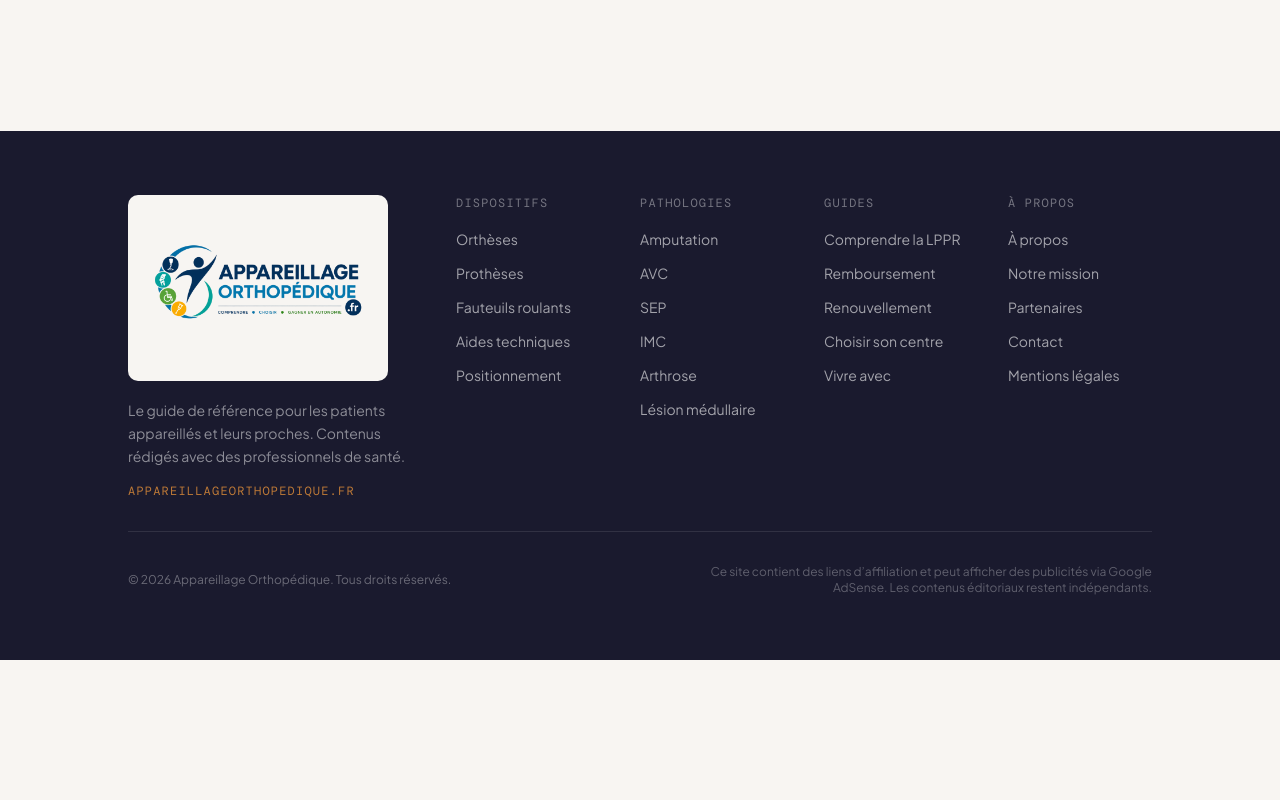
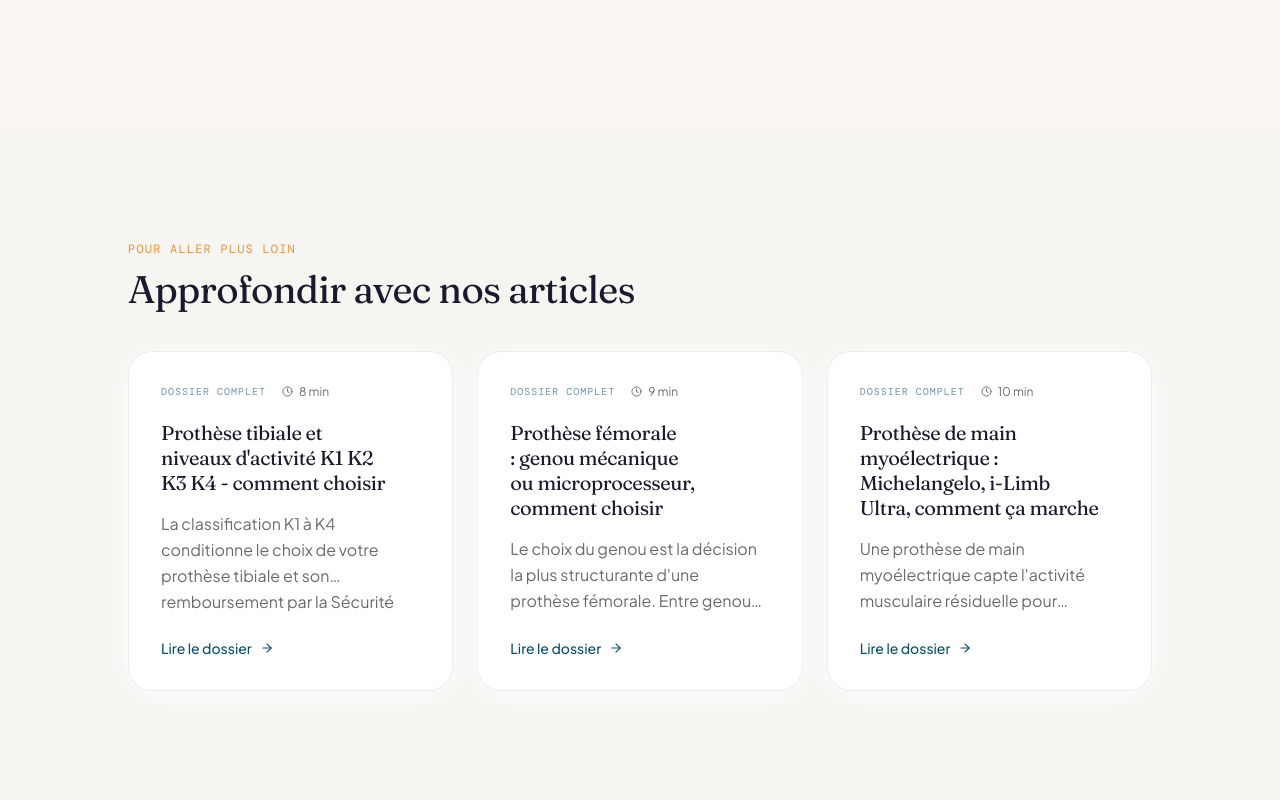
Before and after one commit to Dany-226/appareillage-orthopedique, a Next.js app: page /protheses in a window 1280 px wide. Shown: the part 4240-5040 px from the top of the page. Before the commit the page ends 4900 px from the top, so only its background shows below. Built offline with nearby package versions, Linux system fonts and the light colour scheme.

Commit message:
feat: add related articles section to pillar pages for internal linking

```diff
--- a/src/app/[pilier]/page.tsx
+++ b/src/app/[pilier]/page.tsx
@@ -8,6 +8,7 @@ import Breadcrumb       from "@/components/article/Breadcrumb";
 import ArticleHeader    from "@/components/article/ArticleHeader";
 import ArticleBody      from "@/components/article/ArticleBody";
 import Sidebar          from "@/components/sidebar/Sidebar";
+import RelatedArticles  from "@/components/sections/RelatedArticles";
 import {
   getPilierData,
   getAllPilierSlugs,
@@ -86,6 +87,8 @@ export default function PilierPage({
         </div>
       </div>
 
+      <RelatedArticles pilier={data.slug} />
+
       <Footer />
     </>
   );
--- /dev/null
+++ b/src/components/sections/RelatedArticles.tsx
@@ -0,0 +1,101 @@
+"use client";
+
+import Link from "next/link";
+import { motion } from "framer-motion";
+import { ArrowRight, Clock } from "lucide-react";
+import { motionVariants, shadows, viewport } from "@/components/ui/design-tokens";
+import { getArticlesByPilier } from "@/lib/articles";
+
+export default function RelatedArticles({ pilier }: { pilier: string }) {
+  const articles = getArticlesByPilier(pilier);
+  if (articles.length === 0) return null;
+
+  return (
+    <section
+      className="section-padding bg-brand-light"
+      aria-labelledby="related-articles-heading"
+    >
+      <div className="container-editorial px-6 sm:px-10 lg:px-16">
+        {/* Section label */}
+        <motion.div
+          variants={motionVariants.staggerContainer}
+          initial="hidden"
+          whileInView="visible"
+          viewport={{ once: viewport.once, margin: viewport.marginMedium }}
+          className="mb-10"
+        >
+          <motion.span
+            variants={motionVariants.fadeUp}
+            className="label-mono text-brand-amber block mb-3"
+          >
+            Pour aller plus loin
+          </motion.span>
+          <motion.h2
+            variants={motionVariants.fadeUp}
+            id="related-articles-heading"
+            className="font-display text-display-lg font-normal text-brand-dark"
+          >
+            Approfondir avec nos articles
+          </motion.h2>
+        </motion.div>
+
+        {/* Article cards */}
+        <motion.div
+          variants={motionVariants.staggerContainer}
+          initial="hidden"
+          whileInView="visible"
+          viewport={{ once: viewport.once, margin: viewport.marginMedium }}
+          className="grid gap-6 md:grid-cols-2 lg:grid-cols-3"
+        >
+          {articles.map((article) => (
+            <motion.div
+              key={article.slug}
+              variants={motionVariants.fadeUp}
+              whileHover={{
+                y: -4,
+                boxShadow: shadows.cardHover,
+                transition: { duration: 0.22, ease: [0.4, 0, 0.2, 1] },
+              }}
+              className="h-full"
+            >
+              <Link
+                href={`/${article.pilier}/${article.slug}`}
+                className="group flex h-full flex-col overflow-hidden rounded-3xl bg-card
+                           p-8 shadow-card border border-border/60 focus-ring"
+              >
+                <div className="flex items-center gap-4 mb-5">
+                  <span className="label-mono text-brand-teal/60 text-[10px]">
+                    Dossier complet
+                  </span>
+                  <span className="flex items-center gap-1.5 text-xs text-muted-foreground">
+                    <Clock size={11} />
+                    {article.readingTime}
+                  </span>
+                </div>
+
+                <h3
+                  className="font-display text-xl font-normal text-brand-dark leading-[1.25]
+                             mb-4 group-hover:text-brand-teal transition-colors duration-300"
+                >
+                  {article.title}
+                </h3>
+
+                <p className="text-body-md text-muted-foreground leading-relaxed mb-6 line-clamp-3 flex-1">
+                  {article.excerpt}
+                </p>
+
+                <div className="mt-auto flex items-center gap-2 text-brand-teal font-medium text-sm">
+                  Lire le dossier
+                  <ArrowRight
+                    size={14}
+                    className="transition-transform duration-200 group-hover:translate-x-1"
+                  />
+                </div>
+              </Link>
+            </motion.div>
+          ))}
+        </motion.div>
+      </div>
+    </section>
+  );
+}
```
